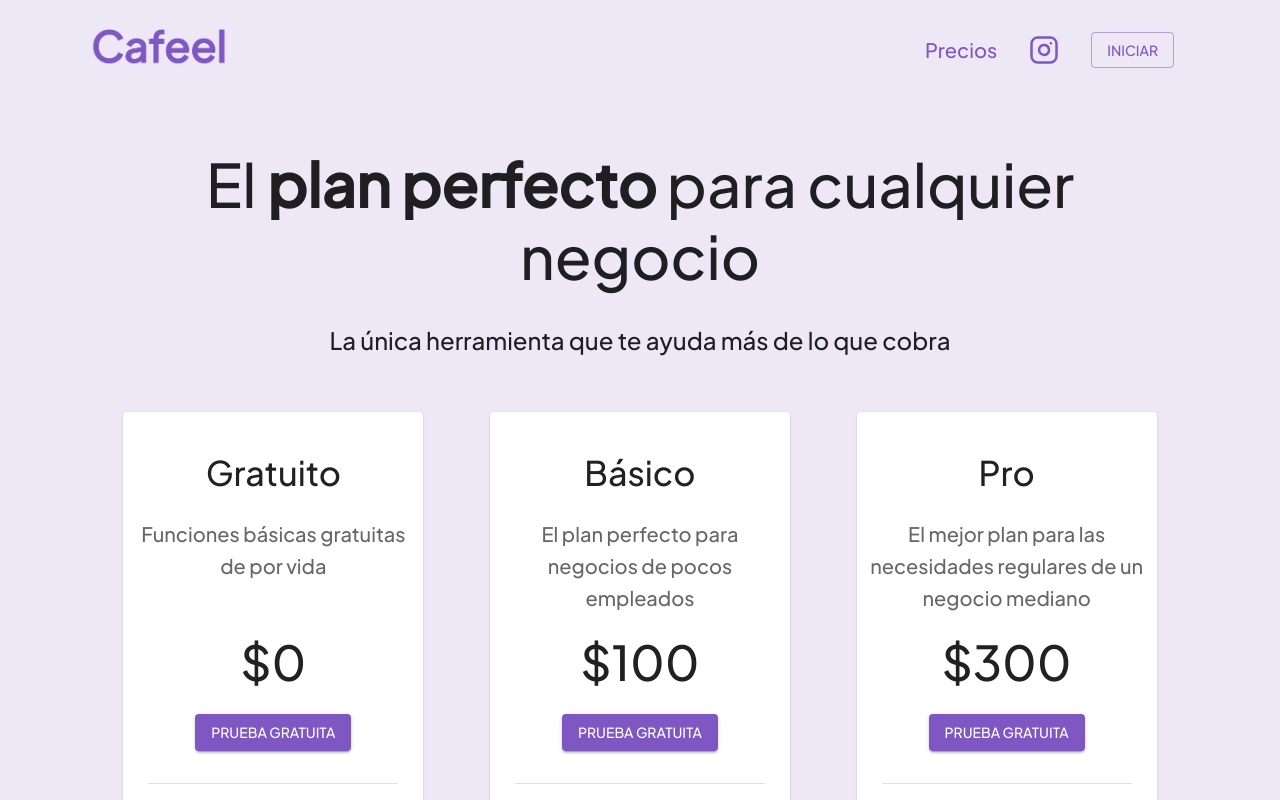
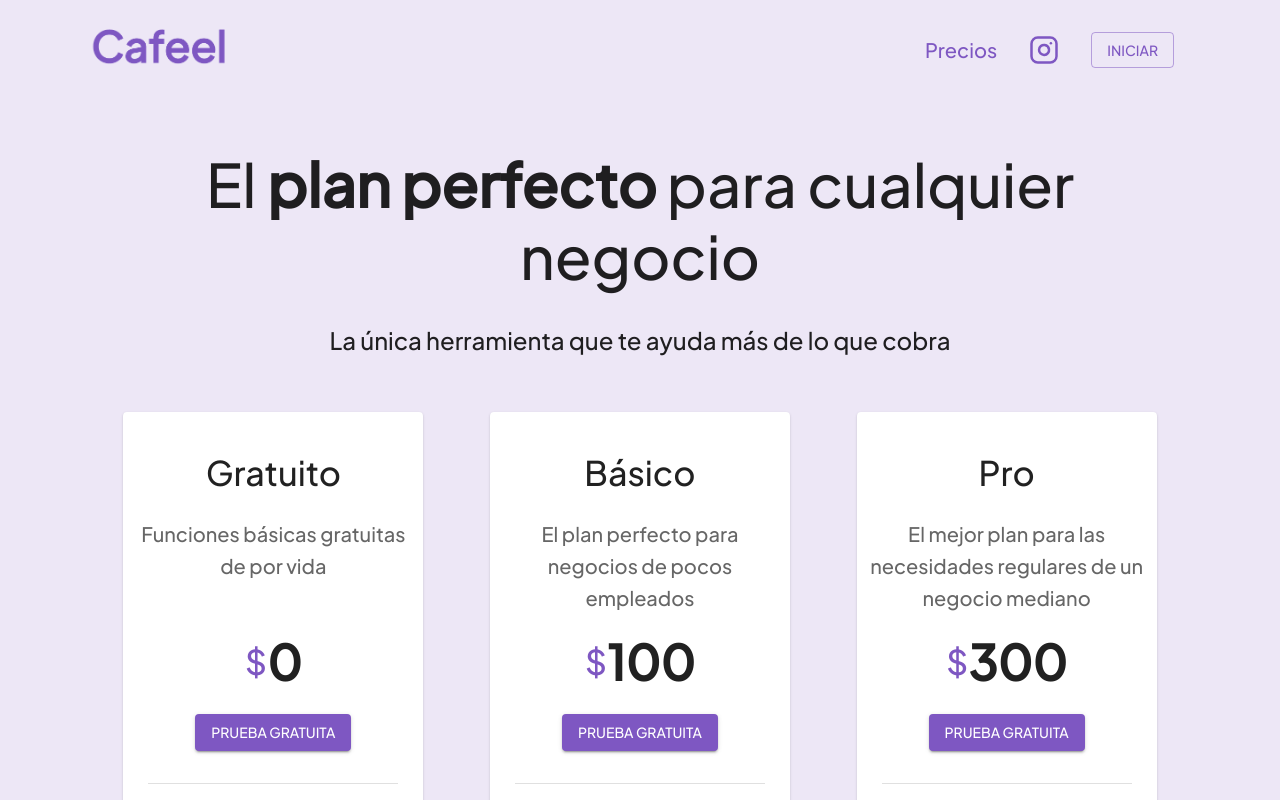
Before and after one commit to MarioGalaviz/cafeel-site, a Next.js app in the folder site/: page /precios in a window 1280 px wide. Shown: the top 800 px of the page. Built offline with nearby package versions, Linux system fonts and the light colour scheme.

Commit message:
ajuste visual

```diff
--- a/site/pages/precios.js
+++ b/site/pages/precios.js
@@ -110,8 +110,9 @@
                                                     <Typography align='center' variant='h6' color='text.secondary' sx={{ my: 2 }}>{plan.descripcion}</Typography>
                                                 </Box>
                                             </Grid>
-                                            <Grid item xs={10} sx={{ my: 1 }}>
-                                                <Typography align='center' variant='h3' sx={{ my: 1 }}>${plan.costo}</Typography>
+                                            <Grid item xs={10} sx={{ my: 1 }} display='flex' justifyContent='center' alignItems='center'>
+                                                <Typography align='center' variant='h4' color='primary.main' sx={{ my: 1 }}>$</Typography>
+                                                <Typography align='center' variant='h3' sx={{ my: 1, fontWeight: 'bold' }}>{plan.costo}</Typography>
                                             </Grid>
                                             <Grid item xs={10} sx={{ my: 1 }}>
                                                 <Box display='flex' justifyContent='center'>
```
